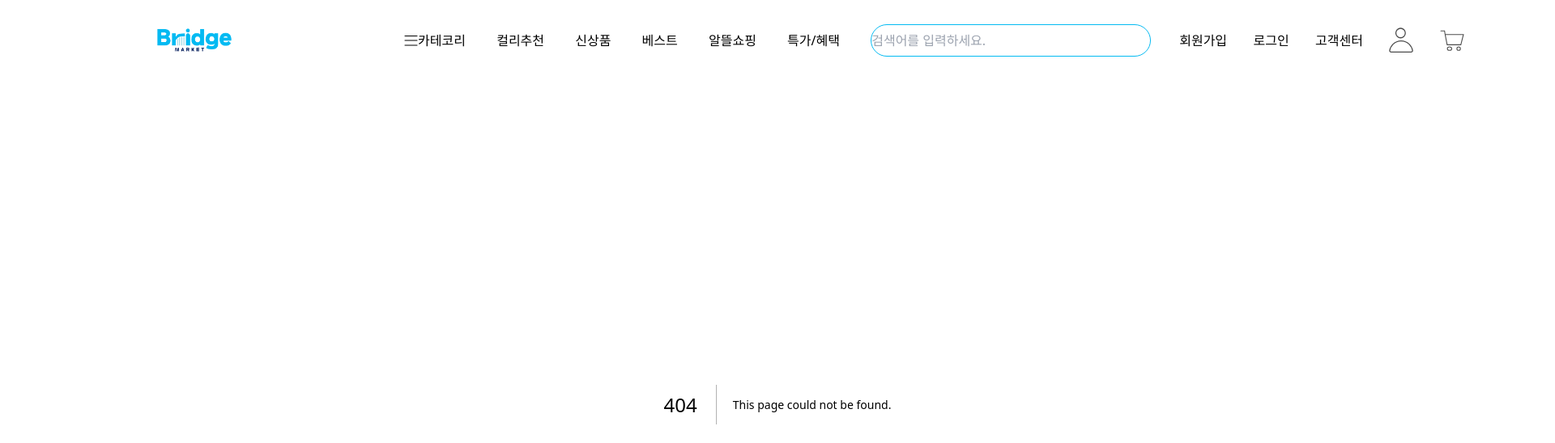
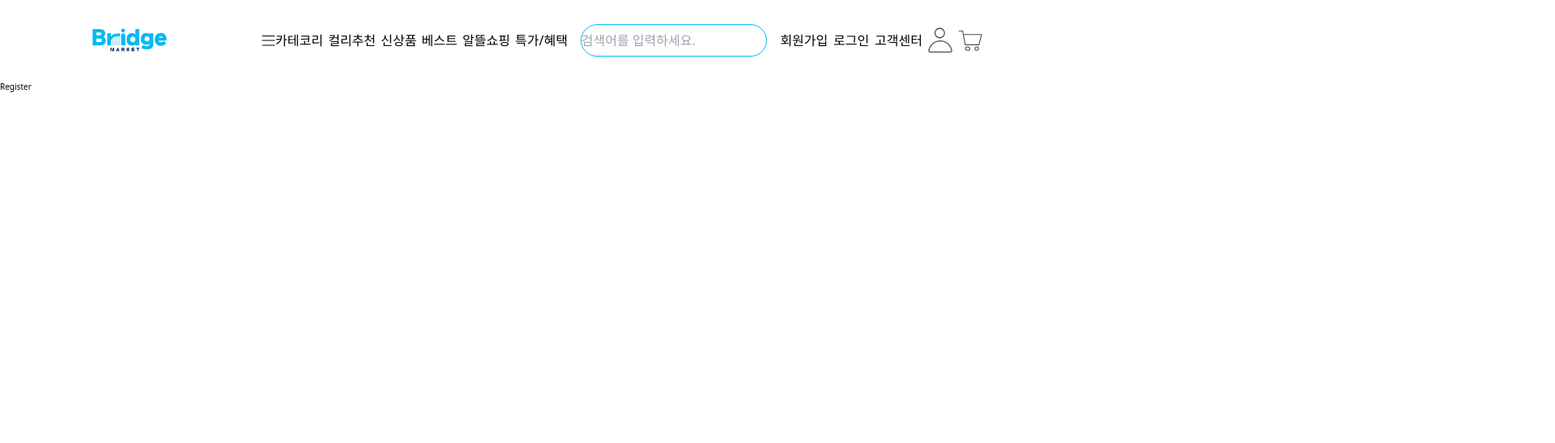
Before and after one commit to TeamObjects/Market-Bridge-FE, a Next.js app: page /register in a window 1280 px wide. Before the commit this address had no page. Shown: the top 548 px of the page at 81% size, 1920 px wide, since content can reach past the window. Built offline with nearby package versions, Linux system fonts and the light colour scheme.

Commit message:
[ ✨ | #5 | feature ] 로그인, 회원가입 페이지 라우팅 폴더 구조화하고 네비게이션 바 경로 수정
2024.01.30

```diff
--- a/src/app/layout.tsx
+++ b/src/app/layout.tsx
@@ -17,7 +17,7 @@ export default function RootLayout({
 }) {
   return (
     <html lang="ko">
-      <body className="flex flex-col w-full max-w-screen-2xl mx-auto h-full min-w-[1920px]">
+      <body className="flex flex-col w-full max-w-screen-2xl mx-auto h-full min-w-[920px]">
         <Header />
         {children}
       </body>
--- /dev/null
+++ b/src/app/login/page.tsx
@@ -0,0 +1,5 @@
+const LogIn = () => {
+  return <div>LogIn</div>;
+};
+
+export default LogIn;
--- /dev/null
+++ b/src/app/register/page.tsx
@@ -0,0 +1,5 @@
+const Register = () => {
+  return <div>Register</div>;
+};
+
+export default Register;
--- a/src/components/Header.tsx
+++ b/src/components/Header.tsx
@@ -47,8 +47,8 @@ const Header: React.FC = () => {
         />
       </div>
       <div className="flex w-[20%] justify-around items-center ">
-        <Link href="/">회원가입</Link>
-        <Link href="/">로그인</Link>
+        <Link href="/register">회원가입</Link>
+        <Link href="/login">로그인</Link>
         <Link href="/">고객센터</Link>
         <Image
           src={Mypage}
```
Also changed, not shown: .yarnrc.yml (added), 2 other files (tests, documents, lock files or other folders).
